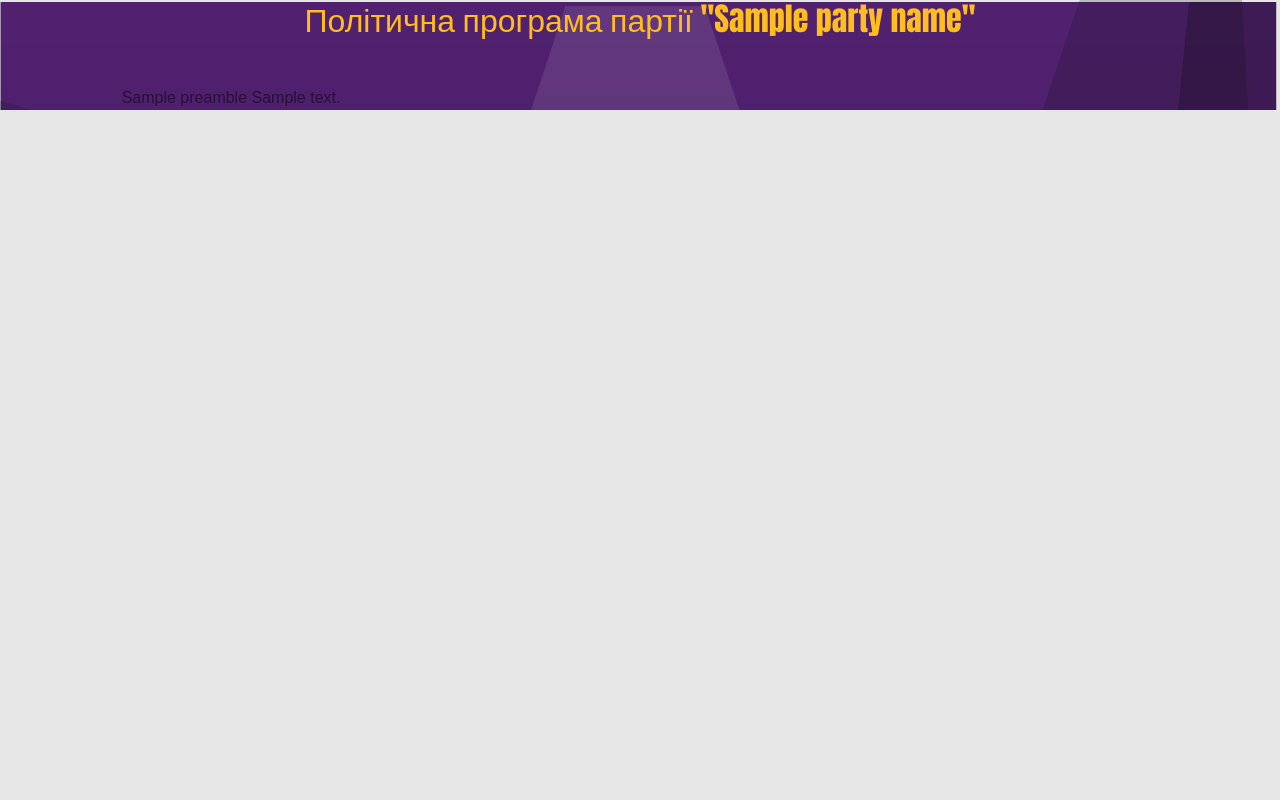
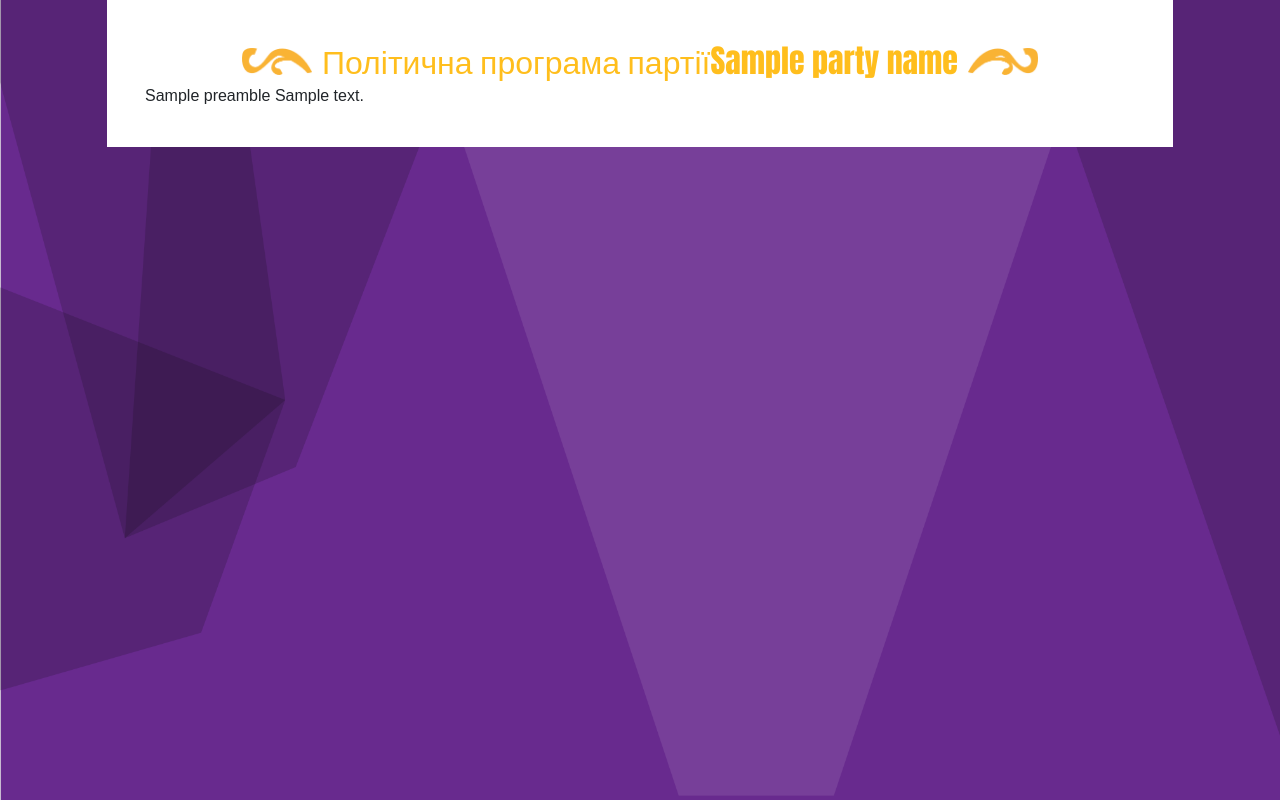
Before and after one commit to Sashkow/ukrainian-party-policy-constructor, a Django app: template questionnaire/templates/to_policies.html in a window 1280 px wide. Run offline with Django 3.2, Linux system fonts and the light colour scheme; the template is opened without the code that fills it: most values are stand-ins (such as "Sample title", 1, 10 or a date in 2020); some libraries are stand-ins or nearby versions.

Commit message:
final page

```diff
--- a/questionnaire/static/questionnaire/css/examples.css
+++ b/questionnaire/static/questionnaire/css/examples.css
@@ -9,6 +9,9 @@ form,fieldset,input,textarea,p,blockquote,th,td,p{
 }
 a{
 	text-decoration:none;
+}
+html,body {
+  height: 100%;
 }
 table {
     border-spacing: 0;
@@ -50,9 +53,16 @@ abbr,acronym { border: 0;
  * --------------------------------------- */
 body{
 	font-family: arial,helvetica;
-	color: #333;
-	color: rgba(0,0,0,0.5);
+	 background-image:url("img/final.png");
+    background-size: 100% 100%;
+    background-size: cover;
 }
+
+#paper{
+ height:100%;
+padding:3%;
+ background:#fff;
+ }
 .wrap{
 	margin-left: auto;
 	margin-right: auto;
@@ -105,6 +115,7 @@ p{
     background-size: cover;
 
 }
+
 .section{
 	text-align:center;
 }
--- a/questionnaire/static/questionnaire/css/styles.css
+++ b/questionnaire/static/questionnaire/css/styles.css
@@ -33,6 +33,7 @@ h1 {
     padding: 5%;
 
 }
+
 input[type=submit] {
     padding:5px 15px;
     background:#ccc;
@@ -57,7 +58,7 @@ input:hover[type=submit]{
   background-color: #54c4bb;
   color:white;}
 }
-img {
+.logo{
   display: block;
   max-width:100px;
 
@@ -94,11 +95,21 @@ img {
     background-image: url("img/nav.jpg");
 
 }
-img {
-  display: block;
-  width: 100%;
-  height: auto;
+
+#party_name{
+
+    flex-direction:row;
+    display: flex;
+    align-items: center;
 }
+.curle{
+
+     max-width:70px;
+     margin:1%;
+     width: auto;
+     height: auto;
+}
+
 .control input {
   position: absolute;
   z-index: -1;
--- a/questionnaire/templates/questionsform.html
+++ b/questionnaire/templates/questionsform.html
@@ -5,7 +5,7 @@
        <div class="row">
             <div class="col-lg-6 offset-lg-3 col-sm-12 col-xs-12 col-md-12">
                 <div class="question">
-                    <img src="{% static 'questionnaire/css/img/chesno.png' %}">
+                    <img class="logo"src="{% static 'questionnaire/css/img/chesno.png' %}">
                     <h2>{{item.category}}</h2>
 
                     <h3>{{item.subcategory}}</h3><br>
--- a/questionnaire/templates/to_policies.html
+++ b/questionnaire/templates/to_policies.html
@@ -1,21 +1,22 @@
 {% extends "base.html" %}
-
+{% load static %}
 {% block title %}
   <title>Політична програма</title>
 {% endblock %}
 
 {% block body %}
-  <div id="fullpage">
-  <div class="section active" id="section0">
-    <div class="container-fluid">
-        <div class="row mb-5">
-            <div class="col-lg-10 offset-lg-1 col-sm-12 col-xs-12 col-md-12">
-                <h1 id="id_ostannie_pitannia_iak_budemo_peremagati_v_informatsiinii_viini">Політична програма партії "{{party_name}}"</h1></div>
+
+    <div class="container-fluid h-100">
+        <div class="row" >
+            <div class="col-10 offset-1" id="paper">
+
+                <div class="container" id="party_name">
+                    <img class="curle" src="{% static 'questionnaire/css/img/curle1.png' %}">
+                <h1 id="id_ostannie_pitannia_iak_budemo_peremagati_v_informatsiinii_viini">Політична програма партії{{party_name}}</h1>
+                <img class="curle" src="{% static 'questionnaire/css/img/curle2.png' %}">
+            </div>
 
 
-        </div>
-          <div class="row" >
-              <div class="col-lg-10 offset-lg-1 col-sm-12 col-xs-12 col-md-12" align = "left">
                 {% autoescape off %}
                   {{preamble}}
                 {% endautoescape %}
@@ -23,12 +24,13 @@
                 {% autoescape off %}
                   {{answers}}
                 {% endautoescape %}
-              </div>
+
 
           </div>
     </div>
   </div>
-  </div>
+
+
 
 
 {% endblock %}
```
Also changed, not shown: questionnaire/templates/questionnaire.html (+8 -0 lines), questionnaire/static/questionnaire/css/img/curle1.png (added), questionnaire/static/questionnaire/css/img/curle2.png (added), questionnaire/static/questionnaire/css/img/final.png (added).
